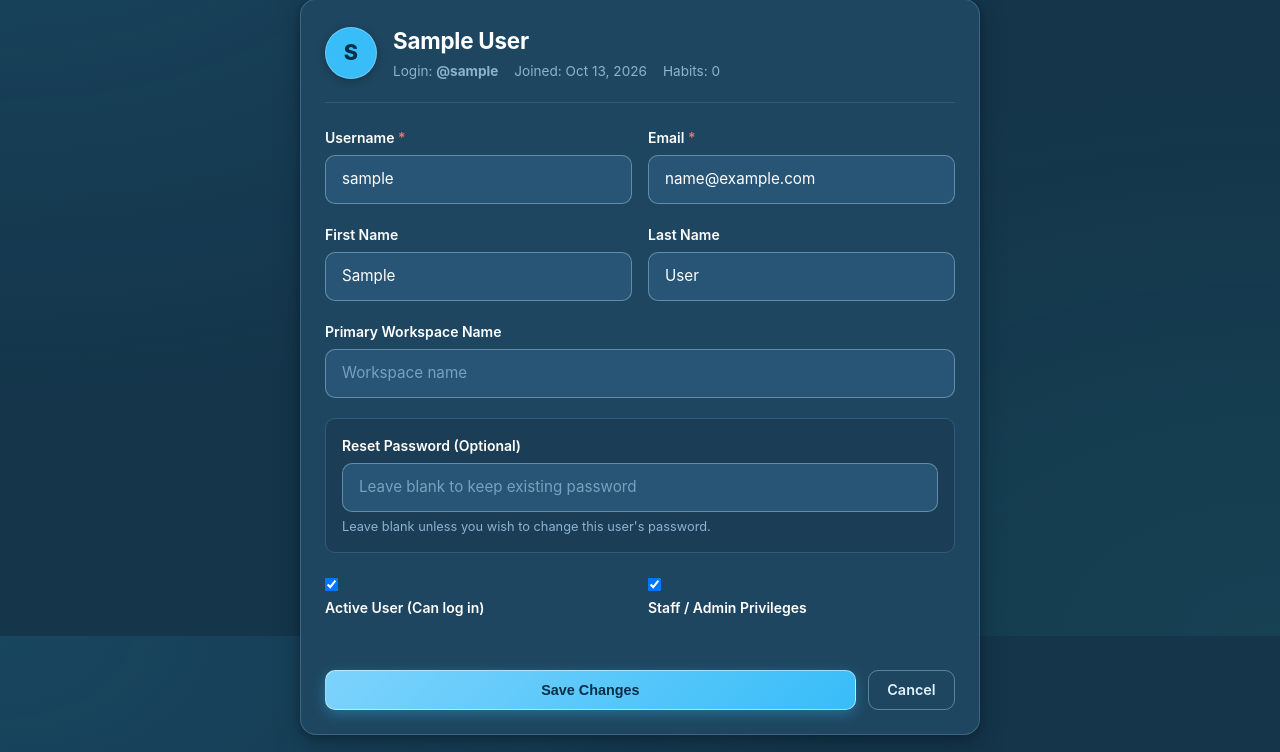
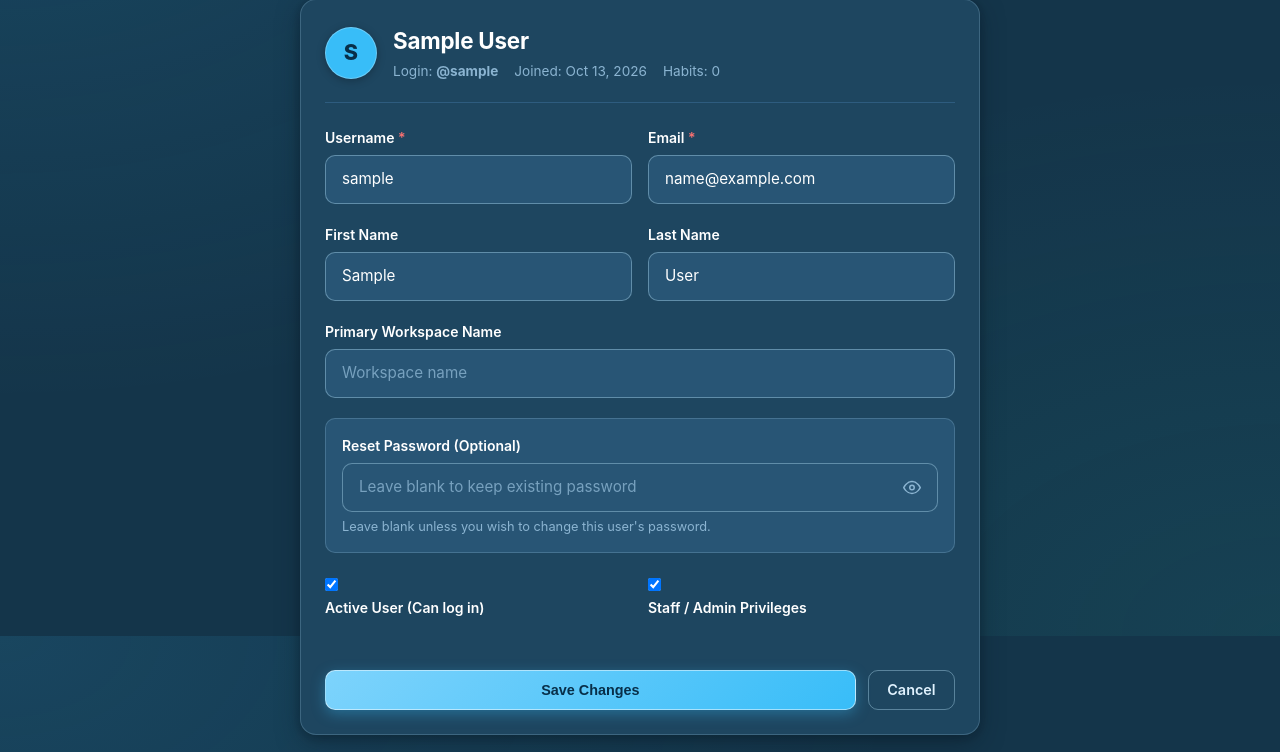
Before and after one commit to Roots-Tech/habitpulse, a Django app: page /accounts/admin-panel/users/1/edit/ in a window 1280 px wide. Shown: the part 164-916 px from the top of the page. Run offline with Django 4.2, Linux system fonts and the light colour scheme; the visitor is signed in with stand-in values (Sample User, id 1); data comes from the database, SQL or seed files in the repository; data that the repository does not hold is empty.

Commit message:
Add professional SVG password visibility eye toggle across all password fields

```diff
--- a/static/css/style.css
+++ b/static/css/style.css
@@ -768,6 +768,49 @@ input[type="password"] {
   padding-right: 2.75rem;
 }
 
+.password-input-wrapper {
+  position: relative;
+  display: block;
+  width: 100%;
+}
+
+.password-input-wrapper input {
+  padding-right: 2.75rem !important;
+}
+
+.password-toggle-btn {
+  position: absolute;
+  right: 0.65rem;
+  top: 50%;
+  transform: translateY(-50%);
+  background: transparent;
+  border: none;
+  cursor: pointer;
+  color: var(--text-muted);
+  display: inline-flex;
+  align-items: center;
+  justify-content: center;
+  padding: 0.4rem;
+  border-radius: var(--radius-sm);
+  transition: color 0.15s ease, background-color 0.15s ease, transform 0.1s ease;
+  line-height: 1;
+  user-select: none;
+}
+
+.password-toggle-btn:hover {
+  color: var(--text-main);
+  background-color: var(--surface-raised);
+}
+
+.password-toggle-btn:active {
+  transform: translateY(-50%) scale(0.95);
+}
+
+.password-toggle-btn:focus-visible {
+  outline: 2px solid var(--primary);
+  outline-offset: 1px;
+}
+
 .form-control:focus,
 .form-input:focus,
 .form-select:focus,
--- a/static/js/app.js
+++ b/static/js/app.js
@@ -303,4 +303,24 @@ document.addEventListener("DOMContentLoaded", () => {
       document.querySelectorAll(".dropdown-menu.show").forEach((m) => m.classList.remove("show"));
     });
   });
+
+  // 6. Global Password Visibility Toggle
+  const EYE_ICON_SVG = `<svg width="18" height="18" viewBox="0 0 24 24" fill="none" stroke="currentColor" stroke-width="2" stroke-linecap="round" stroke-linejoin="round" aria-hidden="true"><path d="M1 12s4-8 11-8 11 8 11 8-4 8-11 8-11-8-11-8z"></path><circle cx="12" cy="12" r="3"></circle></svg>`;
+  const EYE_OFF_ICON_SVG = `<svg width="18" height="18" viewBox="0 0 24 24" fill="none" stroke="currentColor" stroke-width="2" stroke-linecap="round" stroke-linejoin="round" aria-hidden="true"><path d="M17.94 17.94A10.07 10.07 0 0 1 12 20c-7 0-11-8-11-8a18.45 18.45 0 0 1 5.06-5.94M9.9 4.24A9.12 9.12 0 0 1 12 4c7 0 11 8 11 8a18.5 18.5 0 0 1-2.16 3.19m-6.72-1.07a3 3 0 1 1-4.24-4.24"></path><line x1="1" y1="1" x2="23" y2="23"></line></svg>`;
+
+  document.querySelectorAll(".password-toggle-btn").forEach((btn) => {
+    btn.addEventListener("click", (e) => {
+      e.preventDefault();
+      const targetId = btn.getAttribute("data-target");
+      const wrapper = btn.closest(".password-input-wrapper");
+      const input = targetId ? document.getElementById(targetId) : (wrapper ? wrapper.querySelector("input") : null);
+      if (input) {
+        const isPassword = input.getAttribute("type") === "password";
+        input.setAttribute("type", isPassword ? "text" : "password");
+        btn.innerHTML = isPassword ? EYE_OFF_ICON_SVG : EYE_ICON_SVG;
+        btn.setAttribute("title", isPassword ? "Hide password" : "Show password");
+        btn.setAttribute("aria-label", isPassword ? "Hide password" : "Show password");
+      }
+    });
+  });
 });
--- a/templates/accounts/admin_user_edit.html
+++ b/templates/accounts/admin_user_edit.html
@@ -88,9 +88,17 @@
         {% endfor %}
       </div>
 
-      <div class="form-group" style="background: var(--gray-50); padding: 1rem; border-radius: var(--radius-sm); border: 1px solid var(--gray-200);">
+      <div class="form-group" style="background: var(--surface-raised); padding: 1rem; border-radius: var(--radius-sm); border: 1px solid var(--border-subtle);">
         <label class="form-label" for="{{ form.new_password.id_for_label }}">Reset Password (Optional)</label>
-        {{ form.new_password }}
+        <div class="password-input-wrapper">
+          {{ form.new_password }}
+          <button type="button" class="password-toggle-btn"
+                  aria-label="Show password"
+                  title="Show password"
+                  data-target="{{ form.new_password.id_for_label }}">
+            <svg width="18" height="18" viewBox="0 0 24 24" fill="none" stroke="currentColor" stroke-width="2" stroke-linecap="round" stroke-linejoin="round" aria-hidden="true"><path d="M1 12s4-8 11-8 11 8 11 8-4 8-11 8-11-8-11-8z"></path><circle cx="12" cy="12" r="3"></circle></svg>
+          </button>
+        </div>
         {% if form.new_password.help_text %}
           <div class="form-help">{{ form.new_password.help_text }}</div>
         {% endif %}
```
Also changed, not shown: templates/accounts/admin_user_form.html (+9 -1 lines), templates/accounts/login.html (+6 -23 lines), templates/accounts/register.html (+18 -2 lines).
